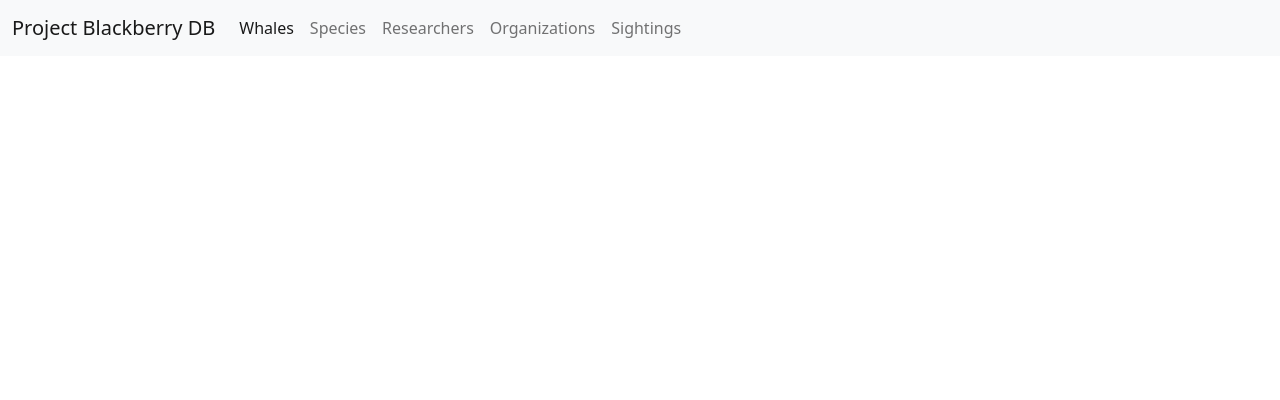
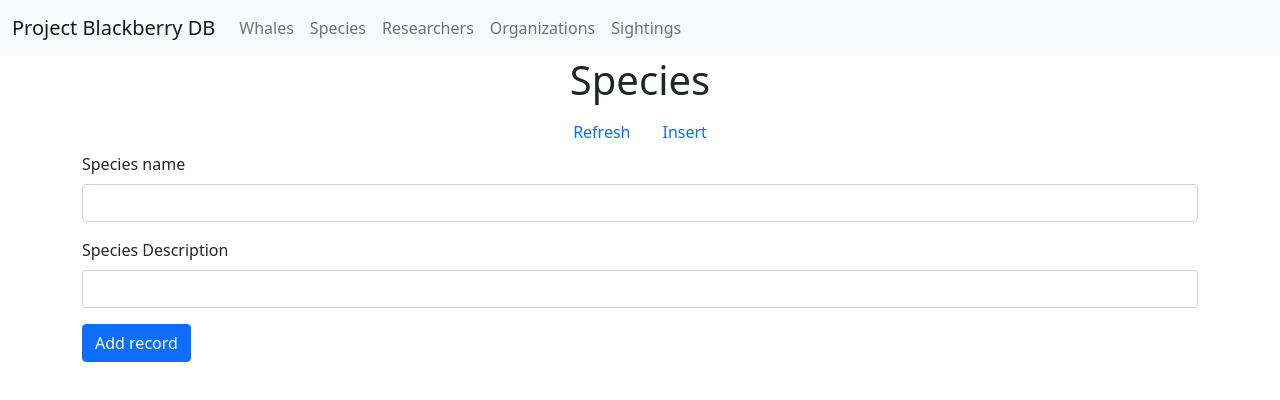
Before and after one commit to jnees/CS340-blackberry, a React (Create React App) app in the folder client/: page /species/insert in a window 1280 px wide. Shown: the top 400 px of the page. Built offline with nearby package versions, Linux system fonts and the light colour scheme.

Commit message:
Add Species Insert Form and update Table display

```diff
--- a/client/src/App.js
+++ b/client/src/App.js
@@ -10,6 +10,8 @@ import Species from "./components/species"
 import Researchers from "./components/researchers"
 import Organizations from "./components/organizations"
 import Sightings from "./components/sightings"
+import SpeciesInsertForm from "./components/forms/species_insert";
+import SpeciesUpdateForm from "./components/forms/species_update";
 
 function App() {
   return (
@@ -22,9 +24,10 @@ function App() {
           <Route path="/researchers" element={<Researchers />} />
           <Route path="/organizations" element={<Organizations />} />
           <Route path="/sightings" element={<Sightings />} />
+          <Route path="/species/insert" element={<SpeciesInsertForm />} />
+          <Route path="/species/update" element={<SpeciesUpdateForm />} />
         </Routes>
     </div>
-
 
   );
 }
--- /dev/null
+++ b/client/src/components/button_groups/species_buttons.js
@@ -0,0 +1,19 @@
+import React from 'react';
+
+export default class SpeciesButtonGroup extends React.Component {
+
+    render() {
+      return (
+        <div>
+            <ul class="nav justify-content-center">
+              <li class="nav-item">
+                <a class="nav-link active" aria-current="page" href="/species">Refresh</a>
+              </li>
+              <li class="nav-item">
+                <a class="nav-link" href="/species/insert">Insert</a>
+              </li>
+            </ul>
+        </div>
+      )
+    }
+  }
--- /dev/null
+++ b/client/src/components/forms/species_insert.js
@@ -0,0 +1,27 @@
+import React from 'react';
+import SpeciesButtonGroup from '../button_groups/species_buttons';
+
+export default class SpeciesInsertForm extends React.Component {
+
+    render() {
+      return (
+        <div>
+            <h1 class="text-center">Species</h1>
+            <SpeciesButtonGroup />
+            <div class="container">
+            <form>
+                <div class="mb-3">
+                    <label for="name" class="form-label">Species name</label>
+                    <input type="text" class="form-control" id="name" />
+                </div>
+                <div class="mb-3">
+                    <label for="description" class="form-label">Species Description</label>
+                    <input type="text" class="form-control" id="description" />
+                </div>
+                <button type="submit" class="btn btn-primary">Add record</button>
+            </form>
+            </div>
+        </div>
+      )
+    }
+  }
--- /dev/null
+++ b/client/src/components/forms/species_update.js
@@ -0,0 +1,27 @@
+import React from 'react';
+import SpeciesButtonGroup from '../button_groups/species_buttons';
+
+export default class SpeciesUpdateForm extends React.Component {
+
+    render() {
+      return (
+        <div>
+            <h1 class="text-center">Species</h1>
+            <SpeciesButtonGroup />
+            <div class="container">
+            <form>
+                <div class="mb-3">
+                    <label for="name" class="form-label">Species name</label>
+                    <input type="text" class="form-control" id="name" />
+                </div>
+                <div class="mb-3">
+                    <label for="description" class="form-label">Species Description</label>
+                    <input type="text" class="form-control" id="description" />
+                </div>
+                <button type="submit" class="btn btn-primary">Add record</button>
+            </form>
+            </div>
+        </div>
+      )
+    }
+  }
--- a/client/src/components/navbar.js
+++ b/client/src/components/navbar.js
@@ -13,7 +13,7 @@ export default class AppNavbar extends React.Component {
                 <div class="collapse navbar-collapse" id="navbarTogglerDemo02">
                     <ul class="navbar-nav me-auto mb-2 mb-lg-0">
                         <li class="nav-item">
-                            <a class="nav-link active" aria-current="page" href="/whales">Whales</a>
+                            <a class="nav-link" href="/whales">Whales</a>
                         </li>
                         <li class="nav-item">
                             <a class="nav-link" href="/species">Species</a>
--- a/client/src/components/species.js
+++ b/client/src/components/species.js
@@ -1,5 +1,7 @@
 import React from 'react';
+import SpeciesButtonGroup from './button_groups/species_buttons';
 const axios = require('axios').default;
+
 
 export default class Species extends React.Component {
 
@@ -22,9 +24,9 @@ export default class Species extends React.Component {
 
     render() {
       return (
-        <div>
-          <h1>Species</h1>
-          <p>{this.state.data[0] ? "" : "Data loading"}</p>
+        <div class="container">
+          <h1 class="text-center">Species</h1>
+          <SpeciesButtonGroup />
           <table class="table">
             <thead>
               <tr>
@@ -40,11 +42,19 @@ export default class Species extends React.Component {
                     <th scope="row">{row.species_id}</th>
                     <td>{row.name}</td>
                     <td>{row.description}</td>
+                    <td><button type="button" class="btn btn-light">Modify</button></td>
+                    <td><button type="button" class="btn btn-danger">Delete</button></td>
                   </tr>
                 )
               }
             </tbody>
           </table>
+
+          {this.state.data[0] ? "" :
+            <div class="spinner-border" role="status">
+              <span class="visually-hidden">Loading...</span>
+            </div>
+          }
         </div>
       )
     }
```
